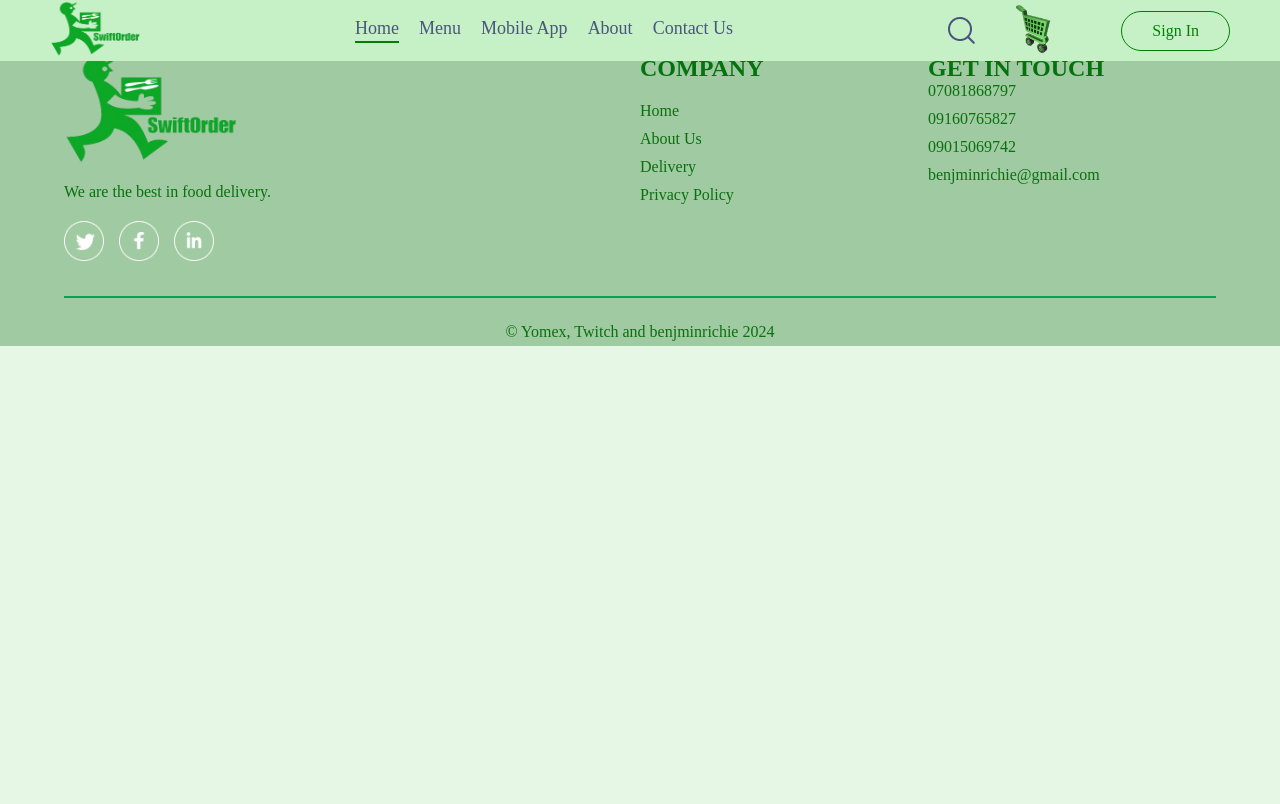
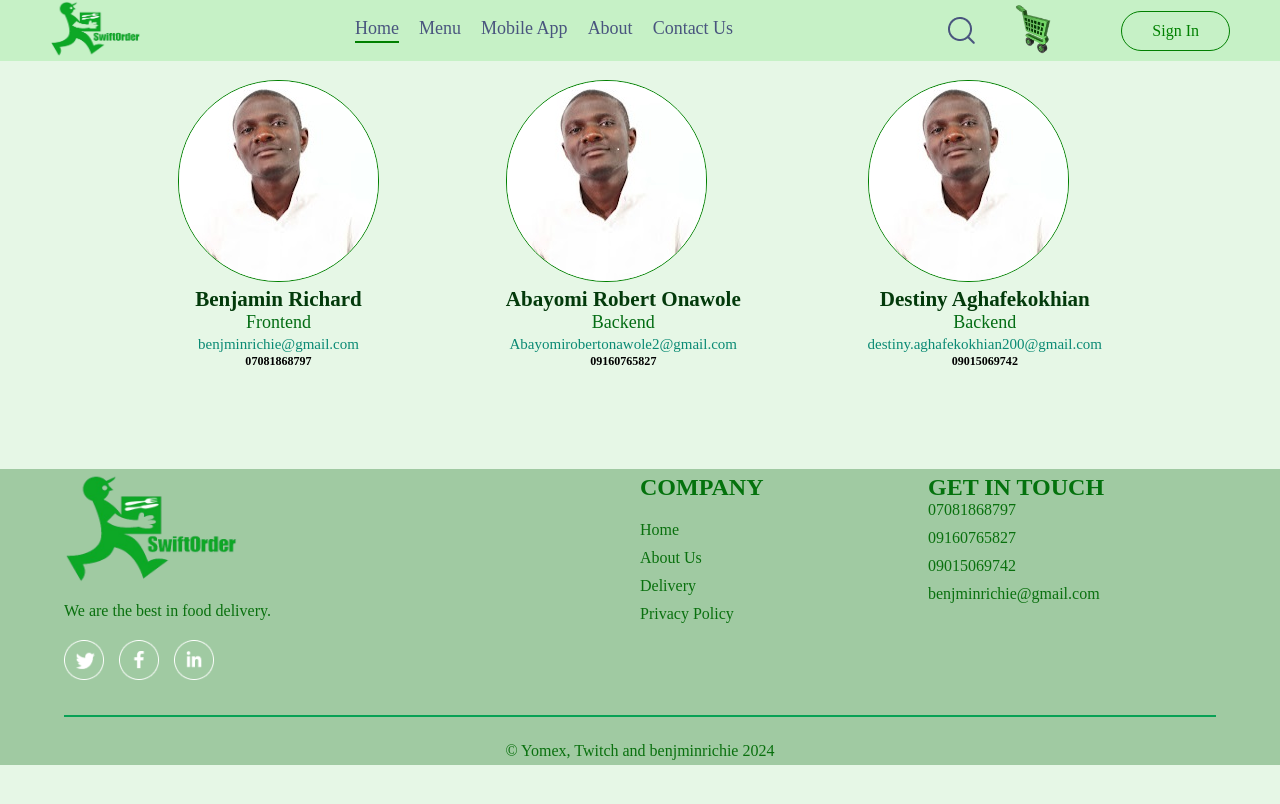
Before and after one commit to benjminrichie/alx-SwiftOrder_App, a React (Vite) app in the folder frontend/: page /About in a window 1280 px wide. Shown: the top 804 px of the page. Built offline with nearby package versions, Linux system fonts and the light colour scheme; a web font is replaced by a local one.

Commit message:
ABOUT PAGE IN PROGRESS

```diff
--- a/frontend/src/App.jsx
+++ b/frontend/src/App.jsx
@@ -6,6 +6,7 @@ import Cart from './pages/Cart/Cart'
 import PlaceOrder from './pages/PlaceOrder/PlaceOrder'
 import Footer from './components/Footer/Footer'
 import LoginPopUp from './components/LoginPopUp/LoginPopUp'
+import About from './pages/About/About'
 
 const App = () => {
 
@@ -20,7 +21,7 @@ const App = () => {
         < Route path='/' element={<Home />} />
         < Route path='/Cart' element={<Cart />} />
         < Route path='/Order' element={<PlaceOrder />} />
-
+        < Route path='/About' element={<About/>} />
       </Routes>
     </div>
     <Footer />
--- a/frontend/src/assets/assets.js
+++ b/frontend/src/assets/assets.js
@@ -112,7 +112,7 @@ export const assets = {
     parcel_icon
 }
 
-// EXPORT MENU LIST ITEMS
+
 export const menu_list = [
     {
         menu_name: "Cake",
@@ -380,3 +380,14 @@ export const food_list = [
         category: "Noodles"
     }
 ]
+
+
+
+// import Authors
+import ben from './ben.jpg'
+
+//export Authors
+
+export const authors = {
+    ben
+}
--- a/frontend/src/components/Navbar/Navbar.jsx
+++ b/frontend/src/components/Navbar/Navbar.jsx
@@ -27,9 +27,9 @@ const Navbar = ({ setShowLogin }) => {
                 <a href="#downloadApp" onClick={() => setMenu('mobileApp')} className={menu === 'mobileApp' ? 'active' : ''}>
                     Mobile App
                 </a>
-                <a href="#about" onClick={() => setMenu('about')} className={menu === 'about' ? 'active' : ''}>
+                <Link to="About" onClick={() => setMenu('About')} className={menu === 'About' ? 'active' : ''}>
                     About
-                </a>
+                </Link>
                 <a href="#footer" onClick={() => setMenu('contactUs')} className={menu === 'contactUs' ? 'active' : ''}>
                     Contact Us
                 </a>
--- a/frontend/src/pages/About/About.css
+++ b/frontend/src/pages/About/About.css
@@ -0,0 +1,51 @@
+.about{
+    margin: 30px auto;
+    padding: 50px;
+    display: flex;
+    justify-content: space-between;
+    font-size: large;
+    font-style: normal;
+}
+
+.text{
+    text-align: center;
+}
+
+.text h3{
+    color: rgb(3, 58, 11);
+    font-family: 'Times New Roman', Times, serif;
+}
+
+.text p{
+    color: rgb(4, 109, 20);
+    font-family: 'Times New Roman', Times, serif;
+}
+
+.text small{
+    color: rgb(10, 138, 116);
+    font-family: 'Times New Roman', Times, serif;
+}
+
+.text h6{
+    color: rgb(0, 0, 0);
+    font-family: 'Times New Roman', Times, serif;
+}
+
+.benjamin .ben{
+    border: 1px solid green;
+    border-radius: 100px;
+}
+
+.about img:hover{
+    transform: scale(1.05);
+}
+
+.robert .rob{
+    border: 1px solid green;
+    border-radius: 100px;
+}
+
+.destiny .des{
+    border: 1px solid green;
+    border-radius: 100px;
+}
--- a/frontend/src/pages/About/About.jsx
+++ b/frontend/src/pages/About/About.jsx
@@ -1,8 +1,38 @@
 import React from 'react'
+import './About.css'
+import { authors } from '../../assets/assets'
 
 const About = () => {
   return (
-    <div>About</div>
+    <div className='about'>
+      <div className='benjamin'>
+        <img className='ben' src={authors.ben} alt="" />
+        <div className="text">
+          <h3>Benjamin Richard</h3>
+          <p>Frontend</p>
+          <small>benjminrichie@gmail.com</small>
+          <h6>07081868797</h6>
+        </div>
+      </div>
+      <div className='robert'>
+        <img className='rob' src={authors.ben} alt="" />
+        <div className="text">
+          <h3>Abayomi Robert Onawole</h3>
+          <p>Backend</p>
+          <small>Abayomirobertonawole2@gmail.com</small>
+          <h6>09160765827</h6>
+        </div>
+      </div>
+      <div className='destiny'>
+        <img className='des' src={authors.ben} alt="" />
+        <div className="text">
+          <h3>Destiny Aghafekokhian</h3>
+          <p>Backend</p>
+          <small>destiny.aghafekokhian200@gmail.com</small>
+          <h6>09015069742</h6>
+        </div>
+      </div>
+    </div>
   )
 }
 
```
Also changed, not shown: frontend/src/assets/ben.jpg (added).
